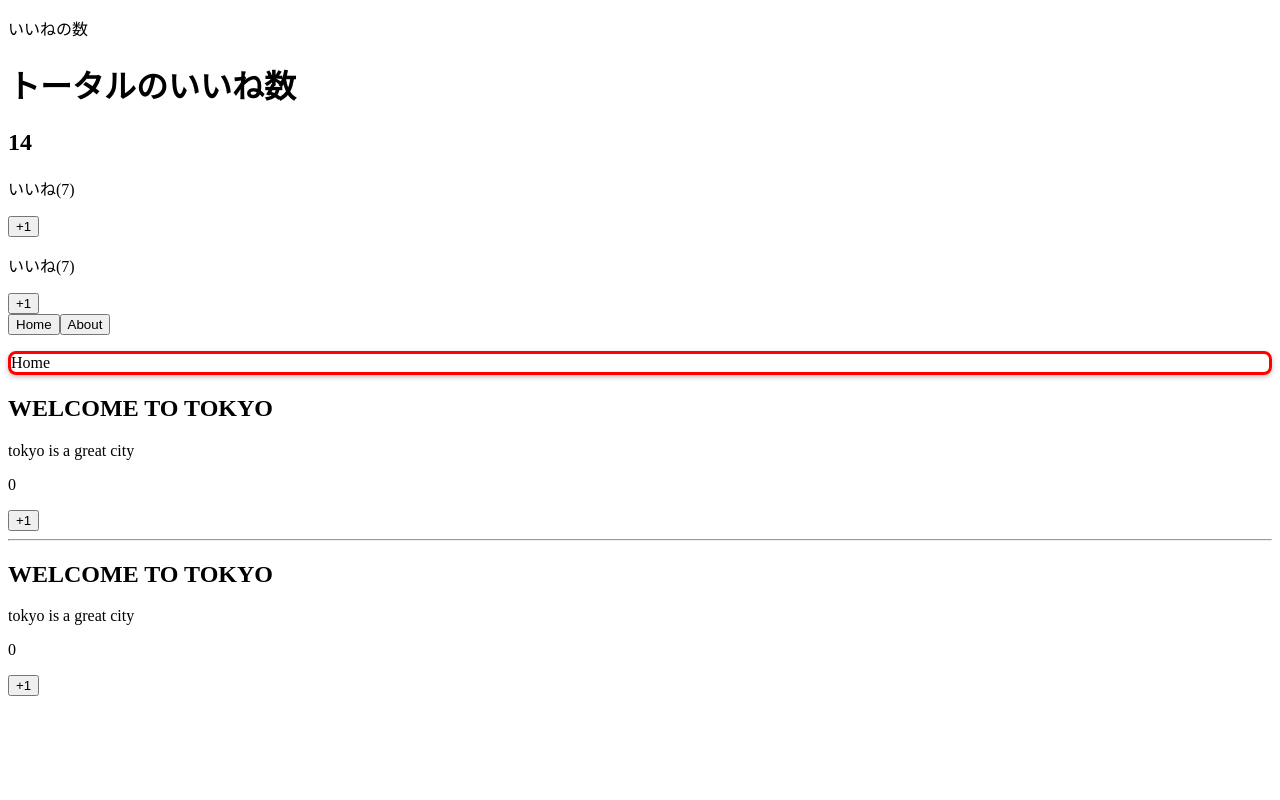
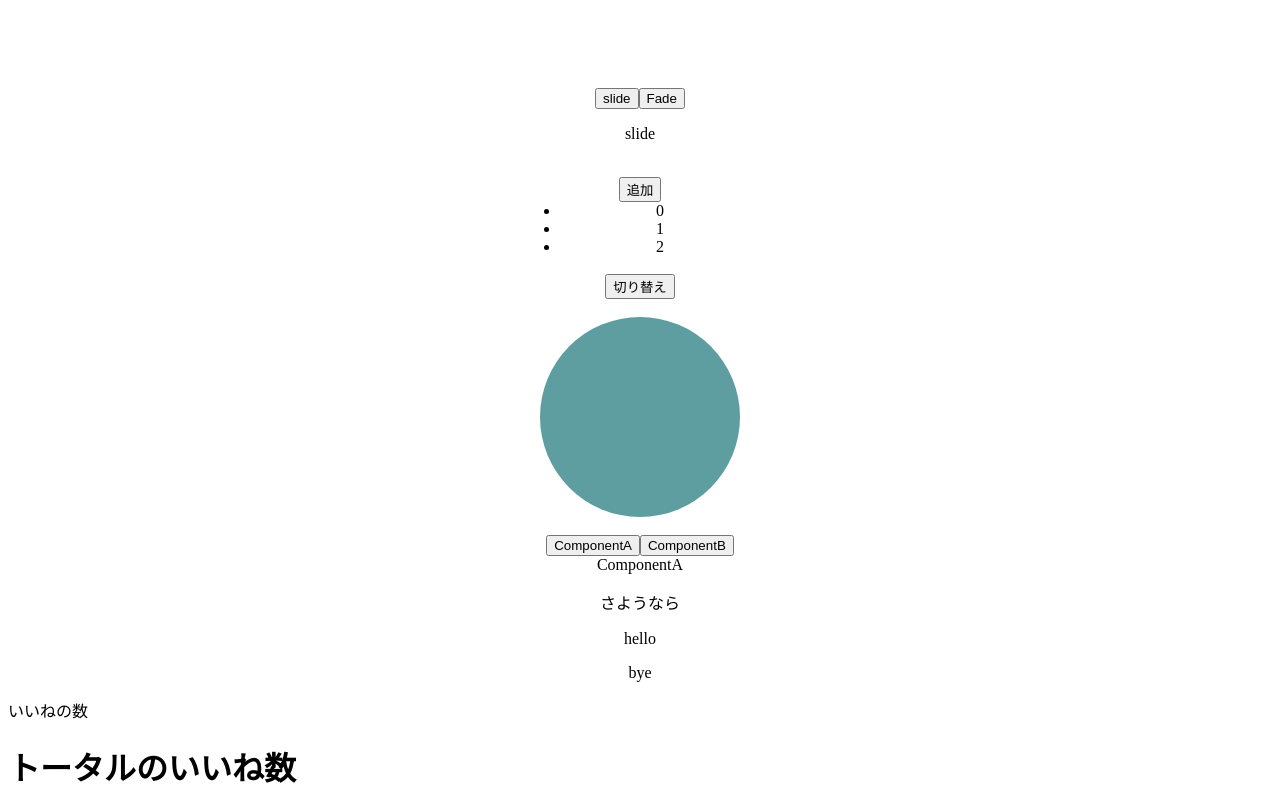
Before and after one commit to gen-ghub/udemy-test-vuejs, a Vue app: page / in a window 1280 px wide. Shown: the top 800 px of the page. Built offline with nearby package versions, Linux system fonts and the light colour scheme.

Commit message:
トランジションとアニメーション

```diff
--- a/public/index.html
+++ b/public/index.html
@@ -5,6 +5,10 @@
     <meta http-equiv="X-UA-Compatible" content="IE=edge">
     <meta name="viewport" content="width=device-width,initial-scale=1.0">
     <link rel="icon" href="<%= BASE_URL %>favicon.ico">
+    <link
+    rel="stylesheet"
+    href="https://cdnjs.cloudflare.com/ajax/libs/animate.css/4.1.1/animate.min.css"
+  />
     <title><%= htmlWebpackPlugin.options.title %></title>
   </head>
   <body>
--- a/src/App.vue
+++ b/src/App.vue
@@ -1,5 +1,60 @@
 <template>
   <div>
+    <div class="main">
+      <button @click="myAnimation = 'slide'">slide</button>
+      <button @click="myAnimation = 'fade'">Fade</button>
+      <p>{{ myAnimation }}</p>
+      <br>
+      <button @click="add">追加</button>
+      <ul style="width: 200px; margin: auto;">
+        <transition-group nume="fade">
+          <li
+            style="cursor: pointer;"
+            v-for="(number, index) in numbers"
+            :key="number"
+            @click="remove(index)"
+          >{{number}}</li>
+        </transition-group>
+
+      </ul>
+      <br>
+      <button @click="show = !show">切り替え</button>
+      <br /><br />
+      <transition
+        :css="false"
+        @before-enter="beforeEnter"
+        @enter="enter"
+        @leave="Leave"
+      >
+        <div class="circle" v-if="show"></div>
+      </transition>
+      <br />
+      <button @click="myComponent = 'ComponentA'">ComponentA</button>
+      <button @click="myComponent = 'ComponentB'">ComponentB</button>
+      <transition name="fade" mode="out-in">
+        <component :is="myComponent"></component>
+      </transition>
+      <transition name="fade" mode="out-in">
+        <p v-if="show" key="bye">さようなら</p>
+        <p v-if="!show" key="hello">こんにちは</p>
+      </transition>
+
+      <transition
+        enter-class=""
+        enter-to-class=""
+        enter-active-class="animate__animated animate__bounce"
+        leave-class=""
+        leave-active-class="animate__animated animate__rubberBand"
+        leave-to-class=""
+        appear
+      >
+        <p v-if="show">hello</p>
+      </transition>
+
+      <transition name="myAnimation" appear>
+        <p v-if="show">bye</p>
+      </transition>
+    </div>
     <LikeHeader>
       <template>
         <h1>トータルのいいね数</h1>
@@ -29,71 +84,40 @@
       <MaxNumber v-model="eventData.maxnumber"></MaxNumber>
 
       <label for="host">主催者</label>
-      <input
-        id="host"
-        type="text"
-        v-model.trim="eventData.host"
-      >
+      <input id="host" type="text" v-model.trim="eventData.host" />
       <p>{{ eventData.host }}</p>
       <label for="detail">イベントの内容</label>
-      <textarea id="detail" cols="30" rows="10" v-model="eventData.detail"></textarea>
+      <textarea
+        id="detail"
+        cols="30"
+        rows="10"
+        v-model="eventData.detail"
+      ></textarea>
       <pre>{{ eventData.detail }}</pre>
-      <input
-        type="checkbox"
-        id="isPrivate"
-        v-model="eventData.isPrivate"
-      >
+      <input type="checkbox" id="isPrivate" v-model="eventData.isPrivate" />
       <label for="isPrivate">非公開</label>
       <p>{{ eventData.isPrivate }}</p>
       <p>参加条件</p>
-      <input
-        type="checkbox"
-        id="10"
-        value="10代"
-        v-model="eventData.target"
-      >
+      <input type="checkbox" id="10" value="10代" v-model="eventData.target" />
       <label for="10">10代</label>
-      <input
-        type="checkbox"
-        id="20"
-        value="20代"
-        v-model="eventData.target"
-      >
+      <input type="checkbox" id="20" value="20代" v-model="eventData.target" />
       <label for="20">20代</label>
-      <input
-        type="checkbox"
-        id="30"
-        value="30代"
-        v-model="eventData.target"
-      >
+      <input type="checkbox" id="30" value="30代" v-model="eventData.target" />
       <label for="30">30代</label>
       <p>{{ eventData.target }}</p>
       <p>参加費</p>
-      <input
-        type="radio"
-        id="free"
-        value="無料"
-        v-model="eventData.price"
-      >
+      <input type="radio" id="free" value="無料" v-model="eventData.price" />
       <label for="free">無料</label>
-      <input
-        type="radio"
-        id="paid"
-        value="有料"
-        v-model="eventData.price"
-      >
+      <input type="radio" id="paid" value="有料" v-model="eventData.price" />
       <label for="paid">有料</label>
       <p>開催場所</p>
       <select v-model="eventData.location">
-        <option
-          v-for="location in locations"
-          :key="location"
-        >{{ location }}</option>
-
+        <option v-for="location in locations" :key="location">{{
+          location
+        }}</option>
       </select>
       <p>{{ eventData.location }}</p>
     </div>
-
   </div>
 </template>
 
@@ -103,23 +127,30 @@
 import Home from "./components/Home.vue";
 import EventTitle from "./components/EventTitle.vue";
 import MaxNumber from "./components/MaxNumber.vue";
+import ComponentA from "./components/ComponentA.vue";
+import ComponentB from "./components/ComponentB.vue";
 
 export default {
   data() {
     return {
+      numbers: [0,1,2],
+      nextNumber: 3,
+      show: true,
+      myAnimation: "slide",
+      myComponent: "ComponentA",
       number: 14,
       currentComponent: "Home",
-      locations: ["東京","大阪", "名古屋"],
+      locations: ["東京", "大阪", "名古屋"],
       eventData: {
         title: "タイトル",
         maxNumber: 0,
         host: "",
-        detail:"",
+        detail: "",
         isPrivate: false,
         target: [],
-        price:"無料",
-        location: []
-      }
+        price: "無料",
+        location: [],
+      },
     };
   },
   components: {
@@ -128,6 +159,107 @@
     Home,
     EventTitle,
     MaxNumber,
+    ComponentA,
+    ComponentB,
+  },
+  methods: {
+    randomIndex(){
+      return Math.floor(Math.random() * this.numbers.length);
+    },
+    add(){
+      this.numbers.splice(this.randomIndex(), 0, this.nextNumber);
+      this.nextNumber += 1;
+    },
+    remove(index) {
+      this.numbers.splice(index, 1);
+    },
+    beforeEnter(el) {
+      el.style.transform = "scale(0)";
+    },
+    enter(el, done) {
+      let scale = 0;
+      const interval = setInterval(() => {
+        el.style.transform = `scale(${scale})`;
+        scale += 0.1;
+        if (scale > 1) {
+          clearInterval(interval);
+          done();
+        }
+      }, 20);
+    },
+    leave(el, done) {
+      let scale = 1;
+      const interval = setInterval(() => {
+        el.style.transform = `scale(${scale})`;
+        scale -= 0.1;
+        if (scale < 0) {
+          clearInterval(interval);
+          done();
+        }
+      }, 20);
+    },
   },
 };
 </script>
+
+<style scoped>
+.circle {
+  width: 200px;
+  height: 200px;
+  margin: auto;
+  border-radius: 100px;
+  background-color: cadetblue;
+}
+.fade-move{
+  transition: transform 1s;
+}
+.fade-enter {
+  opacity: 0;
+}
+.fade-enter-active {
+  transform: opacity 1s;
+}
+.fade-enter-to {
+  opacity: 1;
+}
+.fade-leave {
+  opacity: 1;
+}
+.fade-leave-active {
+  transform: opacity 1s;
+  position: absolute;
+  width: 200px;
+}
+.fade-leave-to {
+  opacity: 0;
+}
+
+.slide-enter,
+.slide-leave-to {
+  opacity: 0;
+}
+.slide-enter-active {
+  animation: slide-in 0.5s;
+  transition: opactiy 1s;
+}
+.slide-leave-active {
+  animation: slide-in 0.5s reverse;
+  transition: opactiy 1s;
+}
+
+@keyframes slide-in {
+  from {
+    transform: translateX(100px);
+  }
+  to {
+    transform: translateX(0);
+  }
+}
+
+.main {
+  width: 70%;
+  margin: auto;
+  padding-top: 5rem;
+  text-align: center;
+}
+</style>
--- /dev/null
+++ b/src/components/ComponentA.vue
@@ -0,0 +1,3 @@
+<template>
+  <div>ComponentA</div>
+</template>
--- /dev/null
+++ b/src/components/ComponentB.vue
@@ -0,0 +1,3 @@
+<template>
+  <div>ComponentB</div>
+</template>
```
